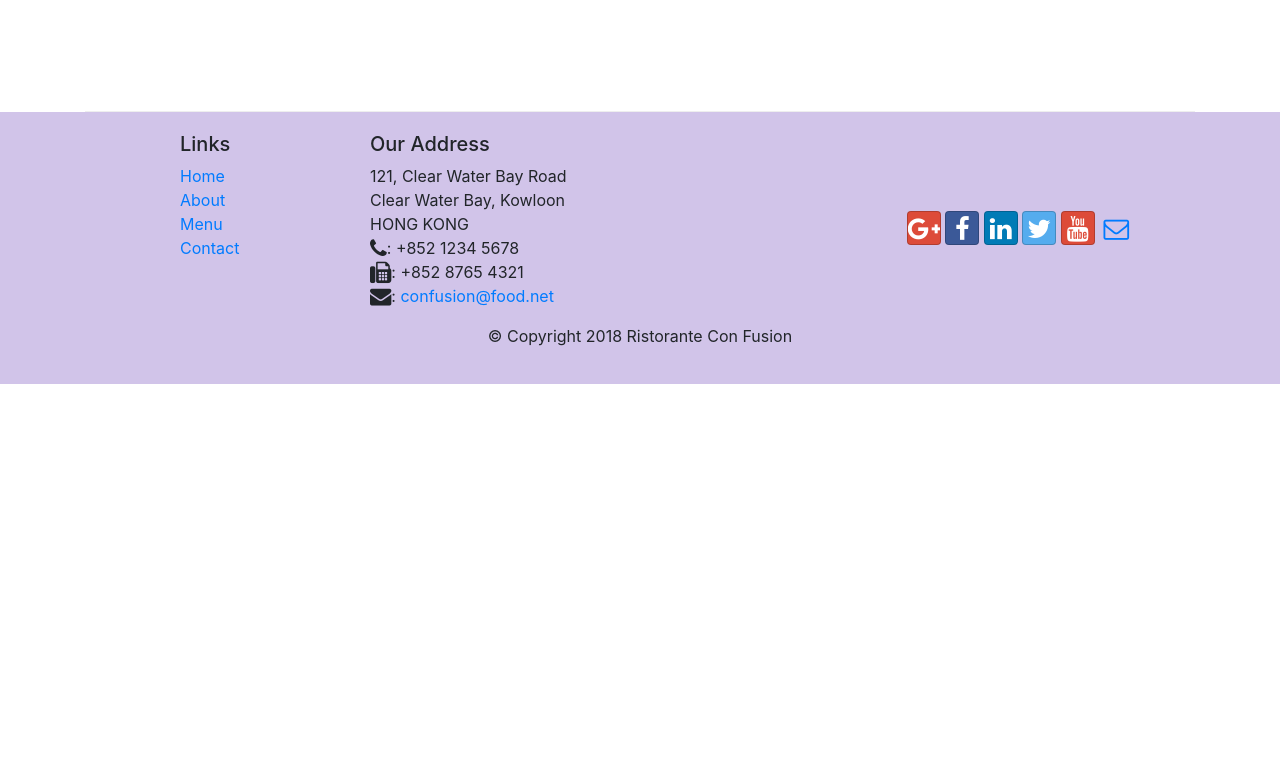
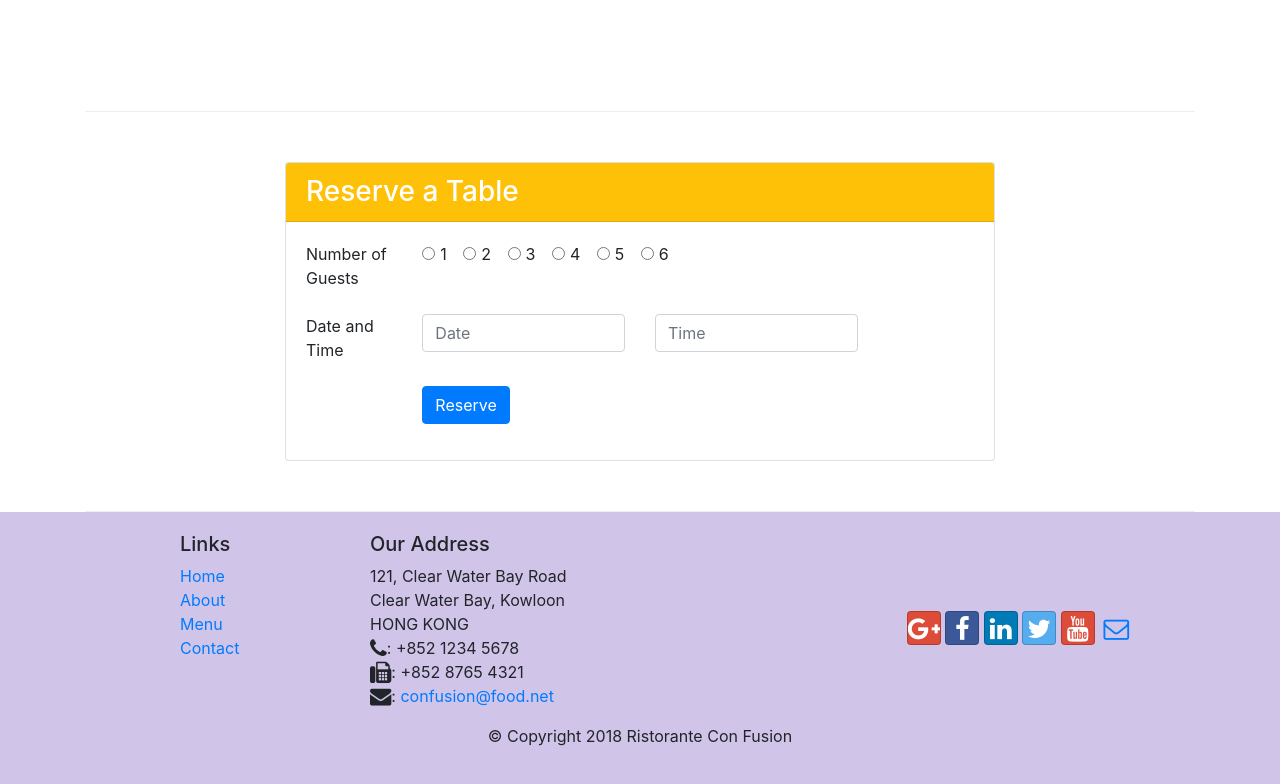
Before and after one commit to DR-611/Bootstrap-Test, a website: page index.html in a window 1280 px wide. Shown: the part 1372-2156 px from the top of the page. Before the commit the page ends 1756 px from the top, so only its background shows below. Drawn offline with nearby package versions, Linux system fonts and the light colour scheme.

Commit message:
Assignment 2

```diff
--- a/css/styles.css
+++ b/css/styles.css
@@ -39,3 +39,10 @@ body {
 .navbar-dark {
 	background-color: #512DA8;
 }
+
+.tab-content {
+	border-left: 1px solid #ddd;
+	border-right: 1px solid #ddd;
+	border-bottom: 1px solid #ddd;
+	padding: 10px;
+}
--- a/index.html
+++ b/index.html
@@ -44,9 +44,15 @@
                     <h1>Ristorante con Fusion</h1>
                     <p>We take inspiration from the World's best cuisines, and create a unique fusion experience. Our lipsmacking creations will tickle your culinary senses!</p>
                 </div>
-                <div class="col-12 col-sm align-self-center">
+                <div class="col-12 col-sm-3 align-self-center">
 					<img src="img/logo.png" class="img-fluid">
                 </div>
+				<div class="col-12 col-sm-3 align-self-center">
+					<a role="button" class="btn btn-block btn-lg btn-warning"
+						href="./index.html#reservation">
+						Reserve Table
+					</a>
+				</div>
             </div>
         </div>
     </header>
@@ -74,9 +80,15 @@
                 <h3>This Month's Promotions</h3>
             </div>
             <div class="col col-sm col-md">
-                <h2>Weekend Grand Buffet</h2>
-                <p>Featuring mouthwatering combinations with a choice of five different salads, six enticing appetizers, six main entrees and five choicest desserts. Free flowing bubbly and soft drinks. All for just $19.99 per person </p>
-            </div>
+				<div class="media">
+					<div class="media-body">
+						<h2>Weekend Grand Buffet <span class="badge badge-danger">NEW</span></h2>
+						<p>Featuring mouthwatering combinations with a choice of five different salads, six enticing appetizers, six main entrees and five choicest desserts. Free flowing bubbly and soft drinks. All for just $19.99 per person </p>
+					</div>
+					<img class="d-flex img-thumbnail ml-3 align-self-center"
+						src="img/buffet.png" alt="buffet">
+				</div>
+			</div>
         </div>
 
         <div class="row row-content align-items-center">
@@ -95,6 +107,71 @@
 				</div>
             </div>
         </div>
+
+		<div class="row row-content" id="reservation">
+			<div class="col-12 col-sm-8 offset-sm-2">
+				<div class="card">
+					<h3 class="card-header bg-warning text-white">Reserve a Table</h3>
+					<div class="card-body">
+						<form>
+							<div class="form-group row">
+								<label class="col-2">Number of Guests</label>
+								<div class="col">
+									<div class="form-check form-check-inline">
+										<input class="form-check-input" type="radio" name="guestOptions"
+											id="radio1" value="radio1">
+										<label class="form-check-label" for="radio1">1</label>
+									</div>
+									<div class="form-check form-check-inline">
+										<input class="form-check-input" type="radio" name="guestOptions"
+											id="radio2" value="radio2">
+										<label class="form-check-label" for="radio2">2</label>
+									</div>
+									<div class="form-check form-check-inline">
+										<input class="form-check-input" type="radio" name="guestOptions"
+											id="radio3" value="radio3">
+										<label class="form-check-label" for="radio3">3</label>
+									</div>
+									<div class="form-check form-check-inline">
+										<input class="form-check-input" type="radio" name="guestOptions"
+											id="radio4" value="radio4">
+										<label class="form-check-label" for="radio4">4</label>
+									</div>
+									<div class="form-check form-check-inline">
+										<input class="form-check-input" type="radio" name="guestOptions"
+											id="radio5" value="radio5">
+										<label class="form-check-label" for="radio5">5</label>
+									</div>
+									<div class="form-check form-check-inline">
+										<input class="form-check-input" type="radio" name="guestOptions"
+											id="radio6" value="radio6">
+										<label class="form-check-label" for="radio6">6</label>
+									</div>
+								</div>
+							</div>
+							<div class="form-group row">
+								<label class="col-2">Date and Time</label>
+								<div class="col-4">
+									<input type="text" class="form-control" id="date" name="date"
+										placeholder="Date">
+								</div>
+								<div class="col-4">
+									<input type="text" class="form-control" id="time" name="time"
+										placeholder="Time">
+								</div>
+							</div>
+							<div class="form-group row">
+								<div class="offset-2 col-10">
+									<button type="submit" class="btn btn-primary">
+										Reserve
+									</button>
+								</div>
+							</div>
+						</form>
+					</div>
+				</div>
+			</div>
+		</div>
     </div>
 
     <footer class="footer">
```
Also changed, not shown: 1 other file.
